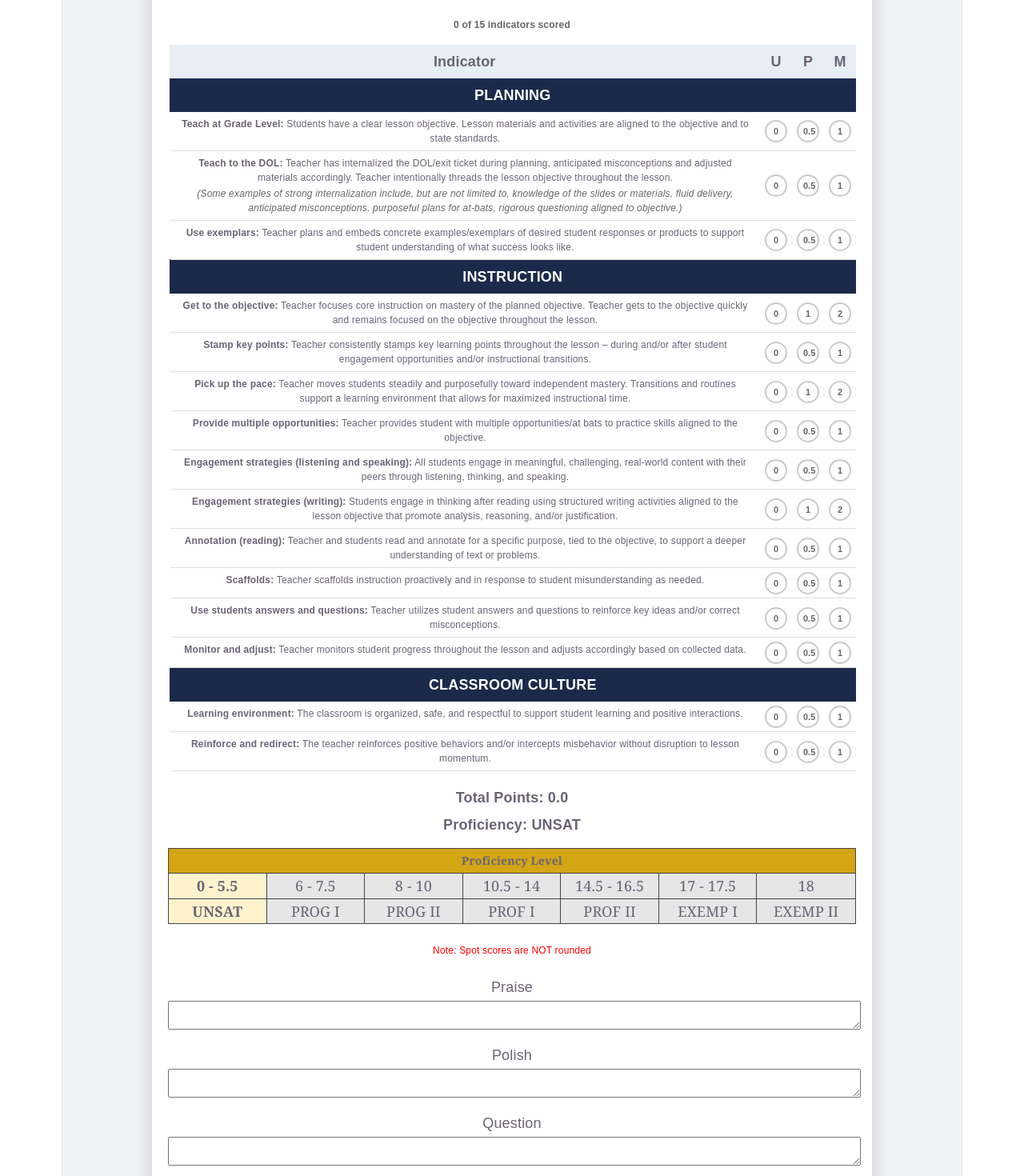
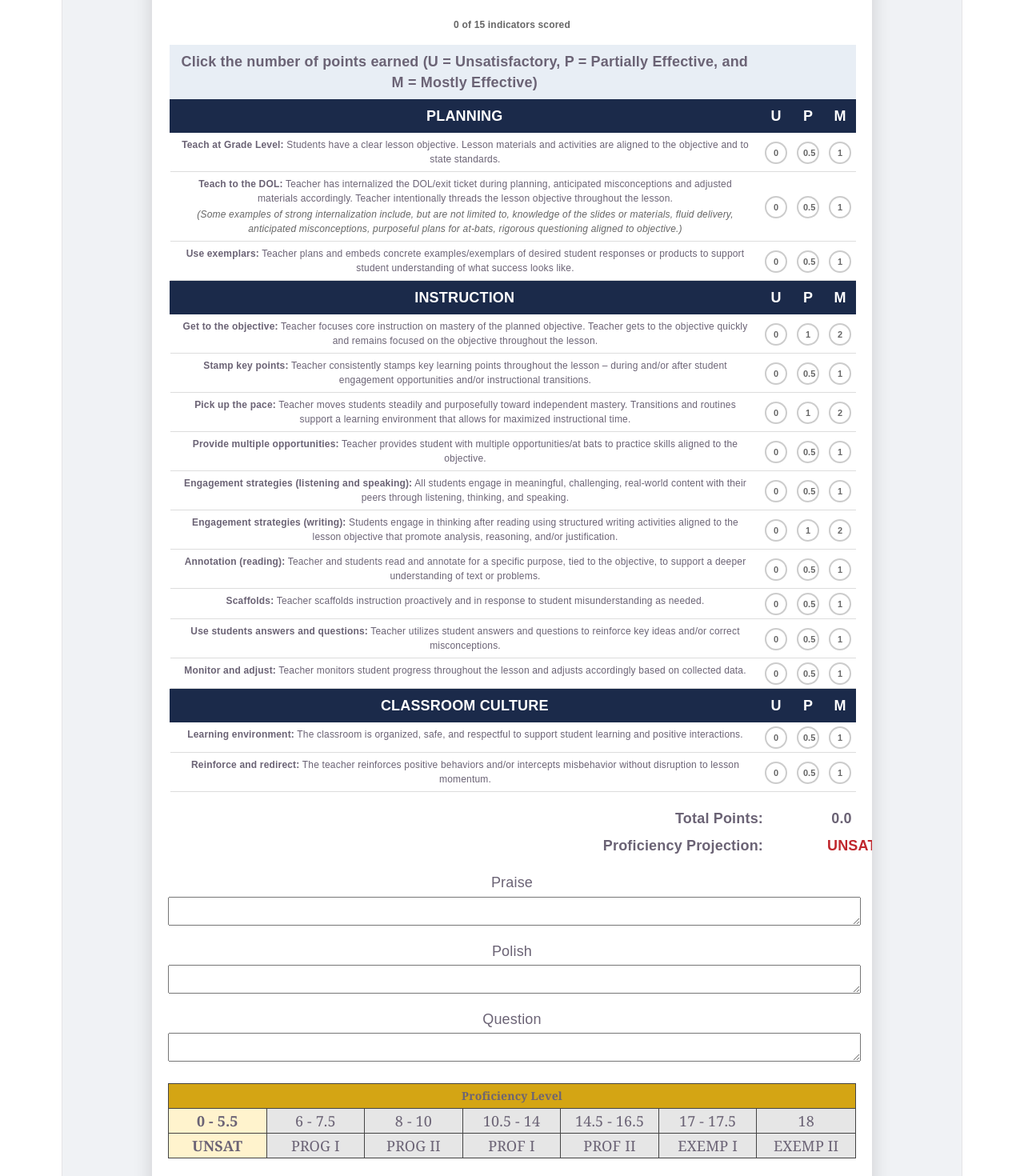
Before and after one commit to jamescureton/tisd-spot-check-form, a React (Vite) app: page / in a window 1280 px wide. Shown: the part 260-1730 px from the top of the page at 80% size. Built offline with nearby package versions, Linux system fonts and the light colour scheme.

Commit message:
Updated formatting with UPM columns & moved table

```diff
--- a/src/App.tsx
+++ b/src/App.tsx
@@ -506,7 +506,7 @@ const payload = {
             fontWeight: "bold",
           }}
         >
-          Tyler ISD Core Spot Observation Form
+          2026-27 Tyler ISD Core Spot Observation Form
         </div>
 
         <div style={{ padding: 20 }}>
@@ -634,14 +634,21 @@ const payload = {
             }}
           >
             <tbody>
-              <tr style={{ background: "#e8eef5" }}>
-                <td style={{ padding: 8, fontWeight: "bold" }}>Indicator</td>
-                <td style={{ textAlign: "center", fontWeight: "bold" }}>U</td>
-                <td style={{ textAlign: "center", fontWeight: "bold" }}>P</td>
-                <td style={{ textAlign: "center", fontWeight: "bold" }}>M</td>
-              </tr>
+            <tr style={{ background: "#e8eef5" }}>
+  <td style={{ padding: 8, fontWeight: "bold" }}>
+    Click the number of points earned (U = Unsatisfactory, P = Partially Effective, and M = Mostly Effective)
+  </td>
+  <td style={{ textAlign: "center", fontWeight: "bold" }}></td>
+  <td style={{ textAlign: "center", fontWeight: "bold" }}></td>
+  <td style={{ textAlign: "center", fontWeight: "bold" }}></td>
+</tr>
 
-              <tr><td colSpan={4} style={{ background: NAVY, color: WHITE, padding: 8, fontWeight: "bold" }}>PLANNING</td></tr>
+<tr style={{ background: NAVY, color: WHITE }}>
+  <td style={{ padding: 8, fontWeight: "bold" }}>PLANNING</td>
+  <td style={{ textAlign: "center", fontWeight: "bold", padding: 8 }}>U</td>
+  <td style={{ textAlign: "center", fontWeight: "bold", padding: 8 }}>P</td>
+  <td style={{ textAlign: "center", fontWeight: "bold", padding: 8 }}>M</td>
+</tr>
               {PLANNING.map((item) => (
                 <ScoreRow
                   key={item.id}
@@ -652,7 +659,12 @@ const payload = {
                 />
               ))}
 
-              <tr><td colSpan={4} style={{ background: NAVY, color: WHITE, padding: 8, fontWeight: "bold" }}>INSTRUCTION</td></tr>
+<tr style={{ background: NAVY, color: WHITE }}>
+  <td style={{ padding: 8, fontWeight: "bold" }}>INSTRUCTION</td>
+  <td style={{ textAlign: "center", fontWeight: "bold", padding: 8 }}>U</td>
+  <td style={{ textAlign: "center", fontWeight: "bold", padding: 8 }}>P</td>
+  <td style={{ textAlign: "center", fontWeight: "bold", padding: 8 }}>M</td>
+</tr>
               {INSTRUCTION.map((item) => (
                 <ScoreRow
                   key={item.id}
@@ -663,7 +675,12 @@ const payload = {
                 />
               ))}
 
-              <tr><td colSpan={4} style={{ background: NAVY, color: WHITE, padding: 8, fontWeight: "bold" }}>CLASSROOM CULTURE</td></tr>
+<tr style={{ background: NAVY, color: WHITE }}>
+  <td style={{ padding: 8, fontWeight: "bold" }}>CLASSROOM CULTURE</td>
+  <td style={{ textAlign: "center", fontWeight: "bold", padding: 8 }}>U</td>
+  <td style={{ textAlign: "center", fontWeight: "bold", padding: 8 }}>P</td>
+  <td style={{ textAlign: "center", fontWeight: "bold", padding: 8 }}>M</td>
+</tr>
               {CULTURE.map((item) => (
                 <ScoreRow
                   key={item.id}
@@ -676,16 +693,49 @@ const payload = {
             </tbody>
           </table>
 
-          <div style={{ marginBottom: 16 }}>
-  <div style={{ marginBottom: 8, fontWeight: "bold" }}>
-    Total Points: {totalPoints.toFixed(1)}
+          <div
+  style={{
+    display: "grid",
+    gridTemplateColumns: "1fr 36px 36px 36px",
+    justifyContent: "end",
+    rowGap: 8,
+    marginBottom: 20,
+    width: "100%",
+  }}
+>
+  <div style={{ textAlign: "right", fontWeight: "bold", paddingRight: 8 }}>
+    Total Points:
   </div>
-  <div style={{ marginBottom: 8, fontWeight: "bold" }}>
-    Proficiency: {proficiency.label}
+  <div></div>
+  <div></div>
+  <div style={{ textAlign: "center", fontWeight: "bold" }}>
+    {totalPoints.toFixed(1)}
+  </div>
+
+  <div style={{ textAlign: "right", fontWeight: "bold", paddingRight: 8 }}>
+    Proficiency Projection:
+  </div>
+  <div></div>
+  <div></div>
+  <div style={{ textAlign: "center", fontWeight: "bold", color: proficiency.color }}>
+    {proficiency.label}
   </div>
 </div>
 
-<div
+          <div style={{ marginBottom: 12 }}>
+            <label style={{ display: "block", marginBottom: 4 }}>Praise</label>
+            <textarea value={praise} onChange={(e) => setPraise(e.target.value)} rows={2} style={{ width: "100%" }} />
+          </div>
+          <div style={{ marginBottom: 12 }}>
+            <label style={{ display: "block", marginBottom: 4 }}>Polish</label>
+            <textarea value={polish} onChange={(e) => setPolish(e.target.value)} rows={2} style={{ width: "100%" }} />
+          </div>
+          <div style={{ marginBottom: 20 }}>
+            <label style={{ display: "block", marginBottom: 4 }}>Question</label>
+            <textarea value={question} onChange={(e) => setQuestion(e.target.value)} rows={2} style={{ width: "100%" }} />
+          </div>
+
+          <div
   style={{
     marginBottom: 20,
     border: "1px solid #444",
@@ -786,19 +836,6 @@ const payload = {
   Note: Spot scores are NOT rounded
 </div>
 
-          <div style={{ marginBottom: 12 }}>
-            <label style={{ display: "block", marginBottom: 4 }}>Praise</label>
-            <textarea value={praise} onChange={(e) => setPraise(e.target.value)} rows={2} style={{ width: "100%" }} />
-          </div>
-          <div style={{ marginBottom: 12 }}>
-            <label style={{ display: "block", marginBottom: 4 }}>Polish</label>
-            <textarea value={polish} onChange={(e) => setPolish(e.target.value)} rows={2} style={{ width: "100%" }} />
-          </div>
-          <div style={{ marginBottom: 20 }}>
-            <label style={{ display: "block", marginBottom: 4 }}>Question</label>
-            <textarea value={question} onChange={(e) => setQuestion(e.target.value)} rows={2} style={{ width: "100%" }} />
-          </div>
-
           {attempted && Object.keys(errors).length > 0 && (
             <div
               style={{
```
